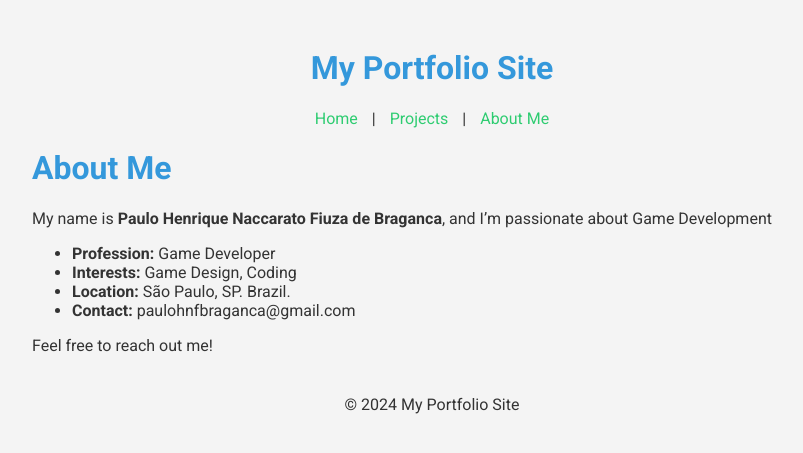
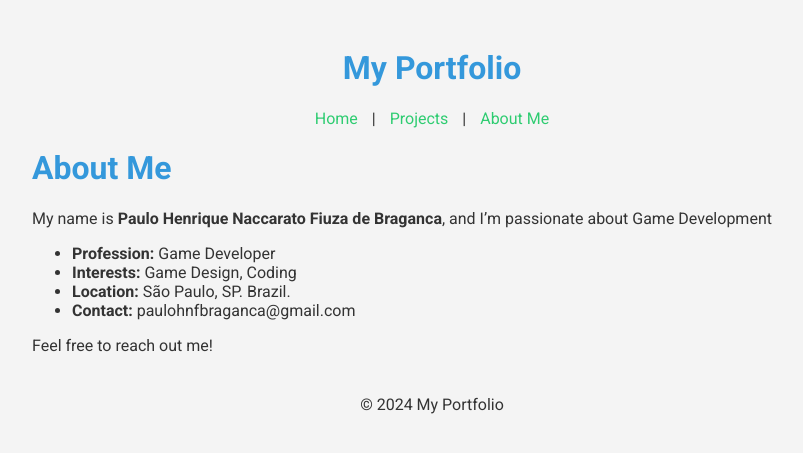
Before and after one commit to phnfBraganca/phnfBraganca.github.io, a Jekyll site: the page built from about.md, in a window 1280 px wide. Shown: the top 453 px of the page, without its empty margins (208-1011 px from the left). Built offline with Jekyll 4.4.1, drawn with Linux system fonts in a browser that asks for light colours.

Commit message:
Update _config.yml

```diff
--- a/_config.yml
+++ b/_config.yml
@@ -1,4 +1,4 @@
-title: My Portfolio Site
+title: My Portfolio
 description: This is my Jekyll site hosted on Github.
 baseurl: ""
 url: "https://phnfbraganca.github.io"
```
